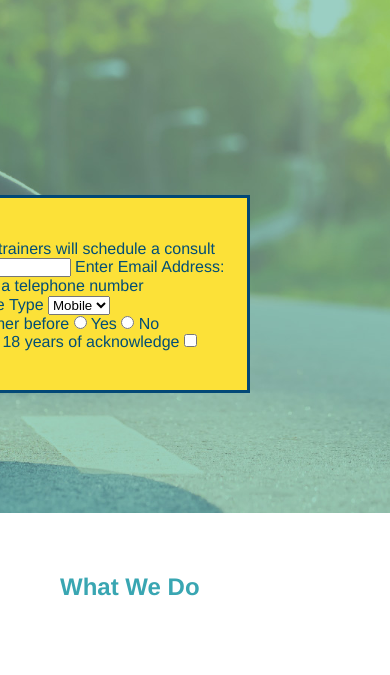
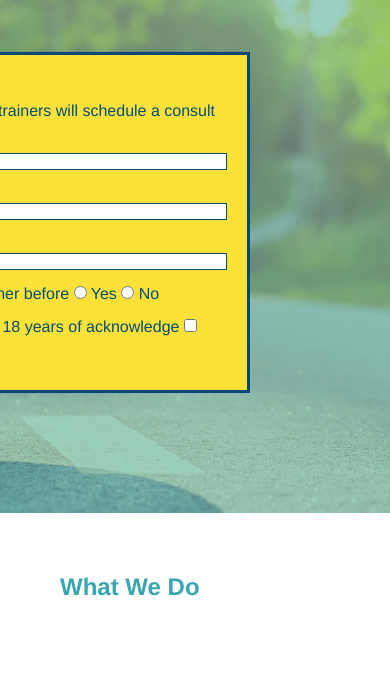
Before and after one commit to FatherDkay/run-buddy, a plain HTML site: page index.html in a window 390 px wide. Shown: the part 169-844 px from the top of the page. Drawn offline with Linux system fonts and the light colour scheme.

Commit message:
<removed phone type>

```diff
--- a/assets/css/style.css
+++ b/assets/css/style.css
@@ -77,3 +77,17 @@ section {
     bottom: 120px;
     right: 140px;
 }
+.hero-form h3 {
+    font-size 24px;
+    margin: 0px;
+}
+.hero-form p {
+    margin: 5px 0 15px 0;
+}
+.form-input {
+    border: 1px solid #024876;
+    display: block;
+    padding: 7px 15px:0pxcolor: #024e76;
+    width: 100%;
+    margin-bottom: 15px;
+}
--- a/index.html
+++ b/index.html
@@ -38,18 +38,11 @@
                 <!-- Add form element -->
                 <form>
                     <label for="name">Enter full name:</label>
-                    <input type ="text" placeholder="Your Name" name="name id="name" />
+                    <input class="form-input" type ="text" placeholder="Your Name" name="name id="name" />
                     <label for="email">Enter Email Address:</label>
-                    <input type="email" placeholder="Email Address" name="email" id="email" />
+                    <input class="form-input" type="email" placeholder="Email Address" name="email" id="email" />
                     <label for="phone">Enter a telephone number</label>
-                    <input type="tel" placeholder="Phone Number" name="phone" id="phone"/>
-                    <!--Add a drop down for practice-->
-                    <label for="type">Phone Type</label>
-                    <select name="type" id="type">
-                        <option name="movile">Mobile</option>
-                        <option name="home">Home</option>
-                        <option name="work">Work</option>
-                    </select>
+                    <input class="form-input" type="tel" placeholder="Phone Number" name="phone" id="phone"/>
                     <p>
                         Have you worked out with a trainer before
                         <input type="radio" name="trainer-confirm" ide="trainer-yes" />
```
